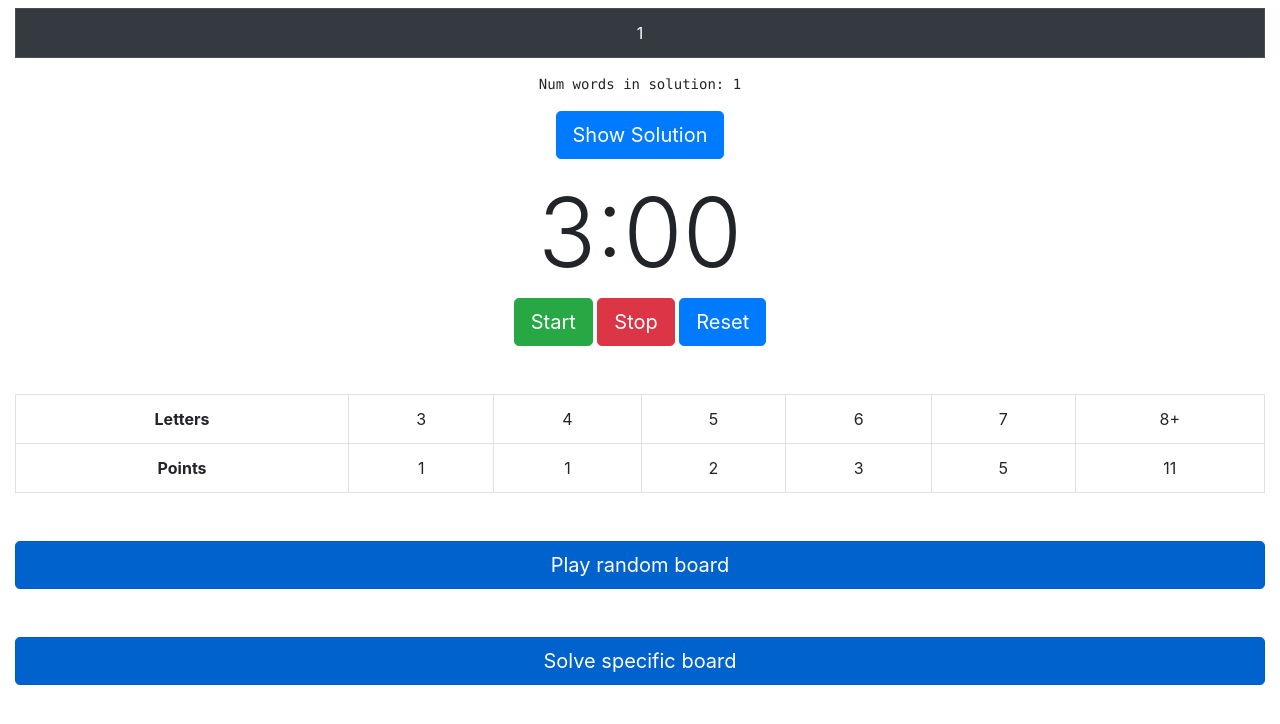
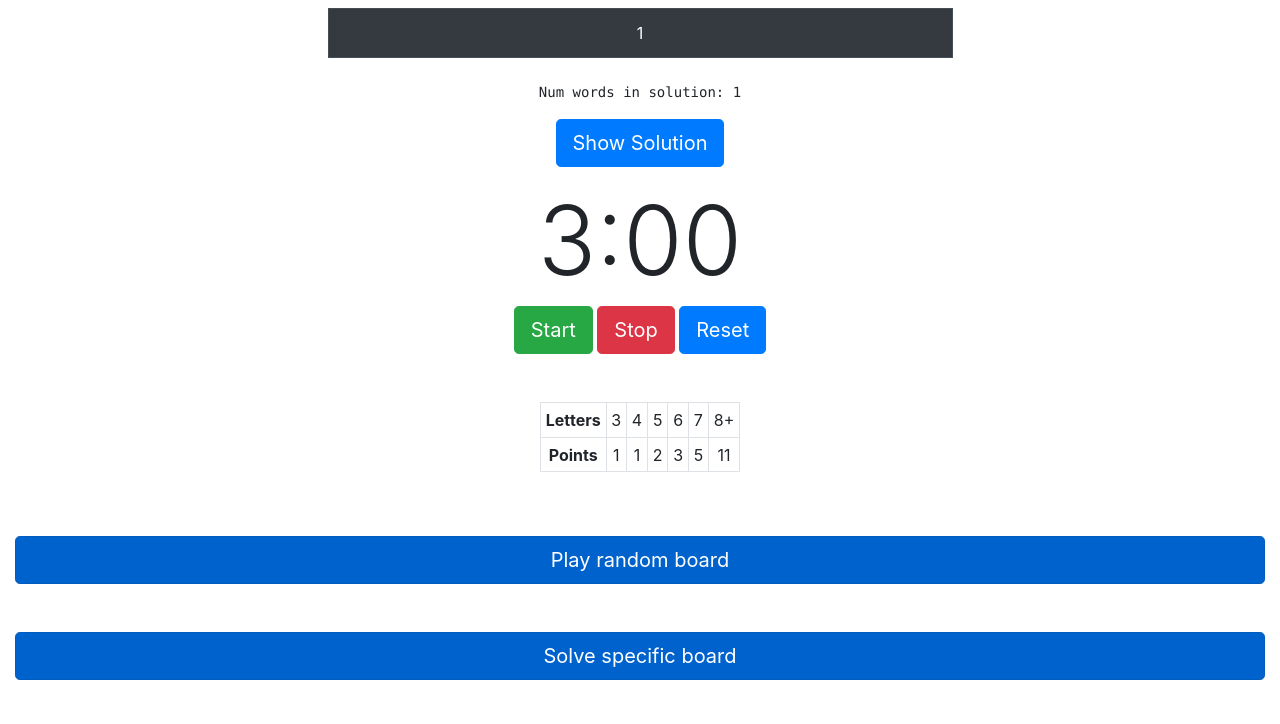
Before and after one commit to nkini/boggle-goggle, a Flask app: template templates/board.html in a window 1280 px wide. Shown: the top 724 px of the page. Run offline with Flask 2, Linux system fonts and the light colour scheme; the template is opened without the code that fills it: most values are stand-ins (such as "Sample title", 1, 10 or a date in 2020); some libraries are stand-ins or nearby versions.

Commit message:
Make tables smaller; Center tables

```diff
--- a/templates/board.html
+++ b/templates/board.html
@@ -4,8 +4,8 @@
 
 <div class="container-fluid">
 
-    <div class="mt-2">
-        <table class="table table-dark table-bordered text-center">
+    <div class="mt-2 table-responsive">
+        <table class="table table-dark table-bordered text-center mx-auto w-50">
         {% for i in range(board.board_size) %}
             <tr>
                 {% for j in range(board.board_size) %}
@@ -39,8 +39,8 @@
         <button class="btn btn-primary btn-lg" id='timer-resetter'>Reset</button>
     </div>
 
-    <div class="scoring-table mt-5">
-        <table class="table table-bordered text-center">
+    <div class="scoring-table mt-5 table-responsive">
+        <table class="table table-bordered text-center table-sm mx-auto w-auto">
             <tr>
                 <th>Letters</th>
                 <td>3</td>
```
